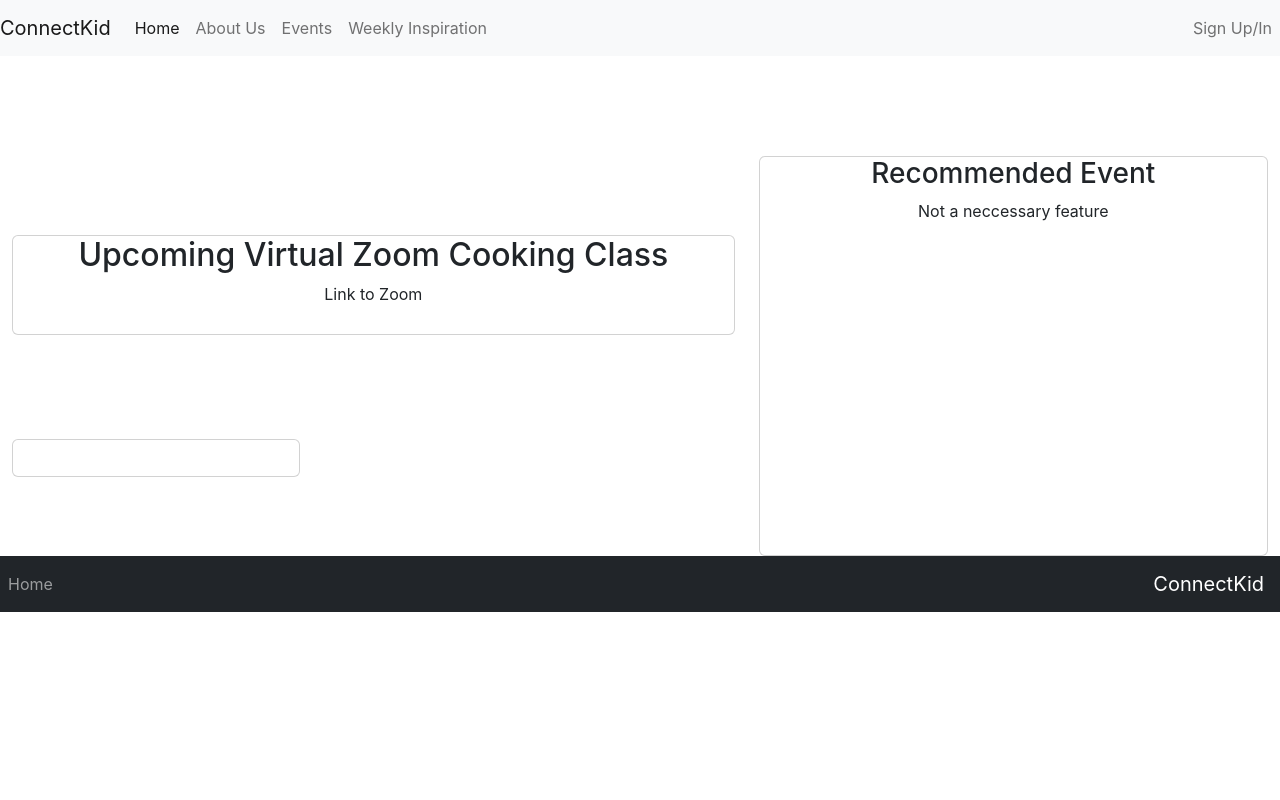
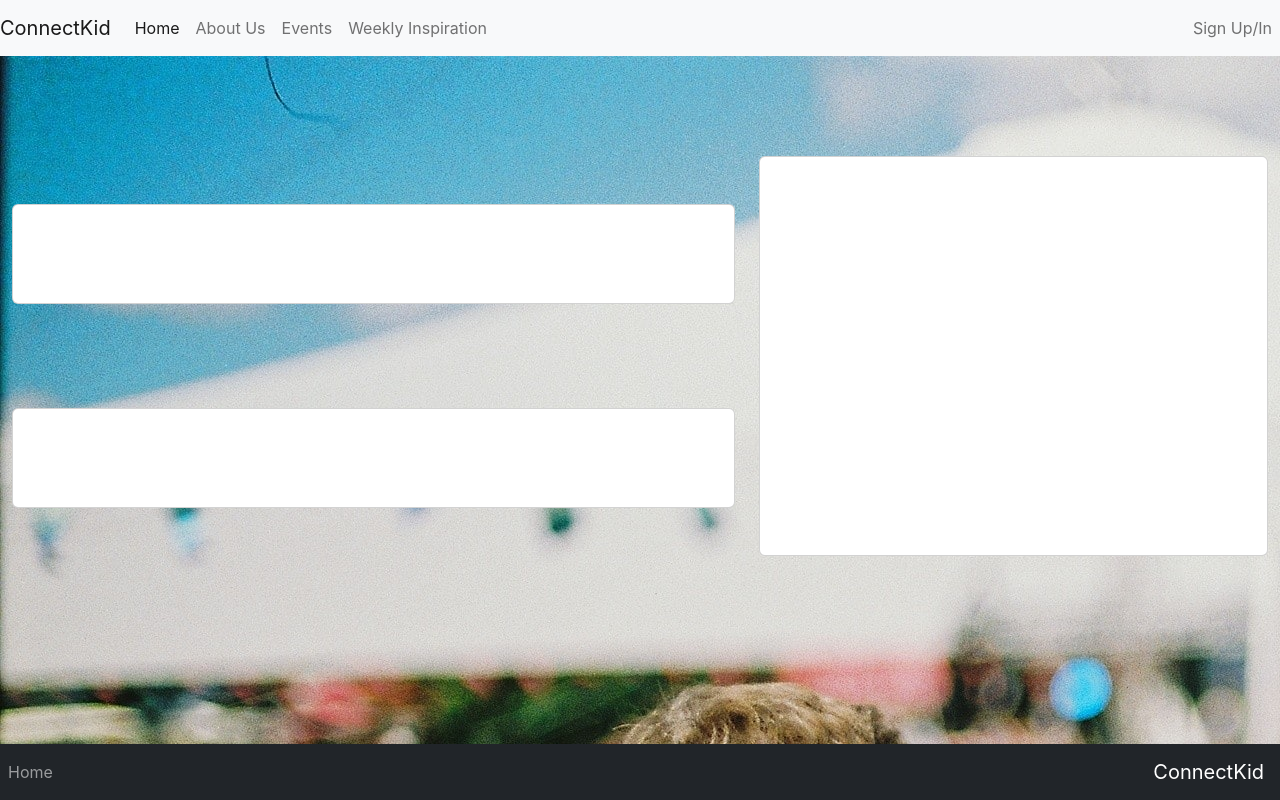
Before and after one commit to SabrinaC043/ConnectKid, a React (Create React App) app in the folder client/: page / in a window 1280 px wide. Built offline with nearby package versions, Linux system fonts and the light colour scheme.

Commit message:
added code to pull in basic and featured cards to landing page, made edits to both cards code to allow for proper formatting. also added background image to landing page

```diff
--- a/client/src/components/about.js
+++ b/client/src/components/about.js
@@ -6,14 +6,12 @@ import Card from "react-bootstrap/Card";
 import backgroundImage from "../assets/images/eventBackground.jpg";
 import "../style/aboutstyle.css";
 
-
 const AboutInformation = () => {
-
   const backgroundStyle = {
     backgroundImage: `url(${backgroundImage})`,
     height: "max-content",
-    paddingBottom: "200px"
-  }
+    paddingBottom: "200px",
+  };
 
   return (
     <Container fluid className="text-center" style={backgroundStyle}>
@@ -21,7 +19,7 @@ const AboutInformation = () => {
         <Col
           xs={12}
           md={5}
-          className="border shadow"
+          className="border shadow bg-light"
           style={{ minHeight: "200px", minWidth: "200px" }}
         >
           <h2>Mission & Values</h2>
@@ -37,7 +35,7 @@ const AboutInformation = () => {
         <Col
           xs={12}
           md={5}
-          className="border shadow"
+          className="border shadow bg-light"
           style={{ minHeight: "200px", minWidth: "200px" }}
         >
           <h2>The Connectors Team Members</h2>
@@ -85,35 +83,34 @@ const AboutInformation = () => {
         <Col
           xs={12}
           md={5}
-          className="border shadow"
+          className="border shadow bg-light"
           style={{ minHeight: "200px", minWidth: "200px" }}
         >
           <h2>Who We Are</h2>
           <h3>Us Here at ConnectKids are just like you!</h3>
           <p>
-            We either have kids or some of us plan to have kids one day.
-            We desire a community where we can take our kids (or future kids)
-            to without having to worry if it's accessible, or if our kids
-            won't know anyone there.
+            We either have kids or some of us plan to have kids one day. We
+            desire a community where we can take our kids (or future kids) to
+            without having to worry if it's accessible, or if our kids won't
+            know anyone there.
           </p>
         </Col>
 
         <Col
           xs={12}
           md={5}
-          className="border shadow"
+          className="border shadow bg-light"
           style={{ minHeight: "200px", minWidth: "200px" }}
         >
           <h2>What We Provide</h2>
           <h3>We provide an easy way to track events</h3>
           <p>
-            We Use our event sourcing algorithms to find and provide
-            events in an easy to digest format, as well as setting up
-            attendence for each event so you don't have to worry about who is or isn't coming.
+            We Use our event sourcing algorithms to find and provide events in
+            an easy to digest format, as well as setting up attendence for each
+            event so you don't have to worry about who is or isn't coming.
           </p>
         </Col>
-
-        </Row>
+      </Row>
     </Container>
   );
 };
--- a/client/src/components/cards/card.js
+++ b/client/src/components/cards/card.js
@@ -3,17 +3,15 @@ import Row from "react-bootstrap/Row";
 import Col from "react-bootstrap/Col";
 
 const BasicCard = (props) => {
-    return(
+  return (
+    // <Card style={{ width: "18rem" }}>
+    <Card.Body>
+      <Card.Title>{props.title}</Card.Title>
+      <Card.Subtitle>{props.date}</Card.Subtitle>
+      <Card.Text>{props.time}</Card.Text>
+    </Card.Body>
+    // </Card>
+  );
+};
 
-    <Card style={{ width: "18rem"}}>
-    <Card.Body>
-        <Card.Title>{props.title}</Card.Title>
-        <Card.Subtitle>{props.date}</Card.Subtitle>
-        <Card.Text>{props.time}</Card.Text>
-    </Card.Body>
-
-    </Card>
-    )
-}
-
-export default BasicCard
+export default BasicCard;
--- a/client/src/components/cards/featureCard.js
+++ b/client/src/components/cards/featureCard.js
@@ -4,11 +4,7 @@ import Col from "react-bootstrap/Col";
 import { Container } from "react-bootstrap";
 
 const FeatureCard = (props) => {
-
-
-
-    return(
-
+  return (
     // <Card className="text-center col-9 border" style={{marginTop: "200px"}}>
     // <Card.Body>
     //     <Card.Title><u>{props.title}</u></Card.Title>
@@ -20,29 +16,27 @@ const FeatureCard = (props) => {
     // </Card.Body>
     // </Card>
 
+    // <Container fluid>
 
-    <Container fluid>
+    // <Row className="justify-content-around" style={{marginTop: "200px"}}>
 
-    <Row className="justify-content-around" style={{marginTop: "200px"}}>
+    // <Col xs={12} md={5} style={{minHeight: "200px", minWidth: "200px"}}>
+    // <Card className="text-center">
+    <Card.Body>
+      <Card.Title>
+        <u>{props.title}</u>
+      </Card.Title>
+      <Card.Subtitle>{props.date}</Card.Subtitle>
+      <Card.Text>{props.time}</Card.Text>
+      <Card.Text>{props.text}</Card.Text>
+    </Card.Body>
+    // </Card>
 
-    <Col xs={12} md={5} style={{minHeight: "200px", minWidth: "200px"}}>
-     <Card className="text-center col-9">
-     <Card.Body>
-         <Card.Title><u>{props.title}</u></Card.Title>
-         <Card.Subtitle>{props.date}</Card.Subtitle>
-         <Card.Text>{props.time}</Card.Text>
-         <Card.Text>{props.text}</Card.Text>
+    // </Col>
+    // </Row>
 
-     </Card.Body>
-    </Card>
+    // </Container>
+  );
+};
 
-    </Col>
-    </Row>
-
-
-    </Container>
-    )
-
-}
-
-export default FeatureCard
+export default FeatureCard;
--- a/client/src/layouts/footer.js
+++ b/client/src/layouts/footer.js
@@ -1,29 +1,34 @@
-import React from 'react';
-import Nav from 'react-bootstrap/Nav';
-import Navbar from 'react-bootstrap/Navbar';
-import "../style/footerstyle.css"
-import { Row, Col } from "react-bootstrap"
+import React from "react";
+import Nav from "react-bootstrap/Nav";
+import Navbar from "react-bootstrap/Navbar";
+import "../style/footerstyle.css";
+import { Row, Col } from "react-bootstrap";
 const FooterBottom = () => {
-
   const style = {
-        overflow: "hidden"
-    }
+    overflow: "hidden",
+  };
 
   return (
-    <Navbar bg="dark" expand="lg" variant="dark" style={{style}}>
+    <Navbar
+      fixed="bottom"
+      bg="dark"
+      expand="lg"
+      variant="dark"
+      style={{ style }}
+    >
       <Nav
         className="me-auto my-2 my-lg-0"
-            style={{ maxHeight: '100px' }}
+        style={{ maxHeight: "100px" }}
         navbarScroll
       >
         <Nav.Link>Home</Nav.Link>
       </Nav>
 
-            <Navbar.Brand href="#" className="d-flex">ConnectKid</Navbar.Brand>
-
+      <Navbar.Brand href="#" className="d-flex">
+        ConnectKid
+      </Navbar.Brand>
     </Navbar>
-    )
-}
-
+  );
+};
 
 export default FooterBottom;
--- a/client/src/pages/landing.js
+++ b/client/src/pages/landing.js
@@ -7,58 +7,41 @@ import Container from "react-bootstrap/Container";
 import Row from "react-bootstrap/Row";
 import Card from "react-bootstrap/Card";
 import Stack from "react-bootstrap/Stack";
+import backgroundImage from "../assets/images/eventBackground.jpg";
 
 export default function Landing() {
+  const backgroundStyle = {
+    backgroundImage: `url(${backgroundImage})`,
+    height: "max-content",
+    paddingBottom: "200px",
+  };
   return (
-    <>
-      {/* <h1>LANDING</h1>
-      <Sidebar /> ? how to handle calendar 'apply' button? Do we only want
-      Calendar on events.js? */}
-      <Container fluid className="text-center">
-        <Row className="align-items-center" style={{ marginTop: "100px" }}>
+    <Container fluid className="text-center" style={backgroundStyle}>
+      <Row className="align-items-center" style={{ paddingTop: "100px" }}>
         <Col>
           <Stack gap={1}>
             <div
-                className=""
               xs={12}
               md={5}
               style={{ minHeight: "200px", minWidth: "100px" }}
             >
-                {/* <FeatureCard />
-
-                Area to import the FeatureCard
-
-                */}
-
               <Card style={{ minHeight: "100px", minWidth: "200px" }}>
-                  <h2>Upcoming Virtual Zoom Cooking Class</h2>
-                  <p>Link to Zoom</p>
+                <FeatureCard />
               </Card>
             </div>
             <div>
+              <Card style={{ minHeight: "100px", minWidth: "100px" }}>
                 <BasicCard />
-                {/* <Card style={{ minHeight: "100px", minWidth: "100px" }}>
-                  <h4>Event details</h4>
-                  <p>Ingredients:</p>
-                  <p>Tips:</p>
-                </Card> */}
+              </Card>
             </div>
           </Stack>
         </Col>
         <Col xs={12} md={5} style={{ minHeight: "400px", minWidth: "200px" }}>
           <Card style={{ minHeight: "400px", minWidth: "200px" }}>
-              <h3>Recommended Event</h3>
-              <p>Not a neccessary feature</p>
+            <BasicCard />
           </Card>
         </Col>
       </Row>
     </Container>
-      {/* <FeatureCard
-        title={'title'}
-        date={'date'}
-        time={'time'}
-        text={'text'}
-      /> */}
-    </>
   );
 }
```
Lines whose indentation alone changed are shown as unchanged.
